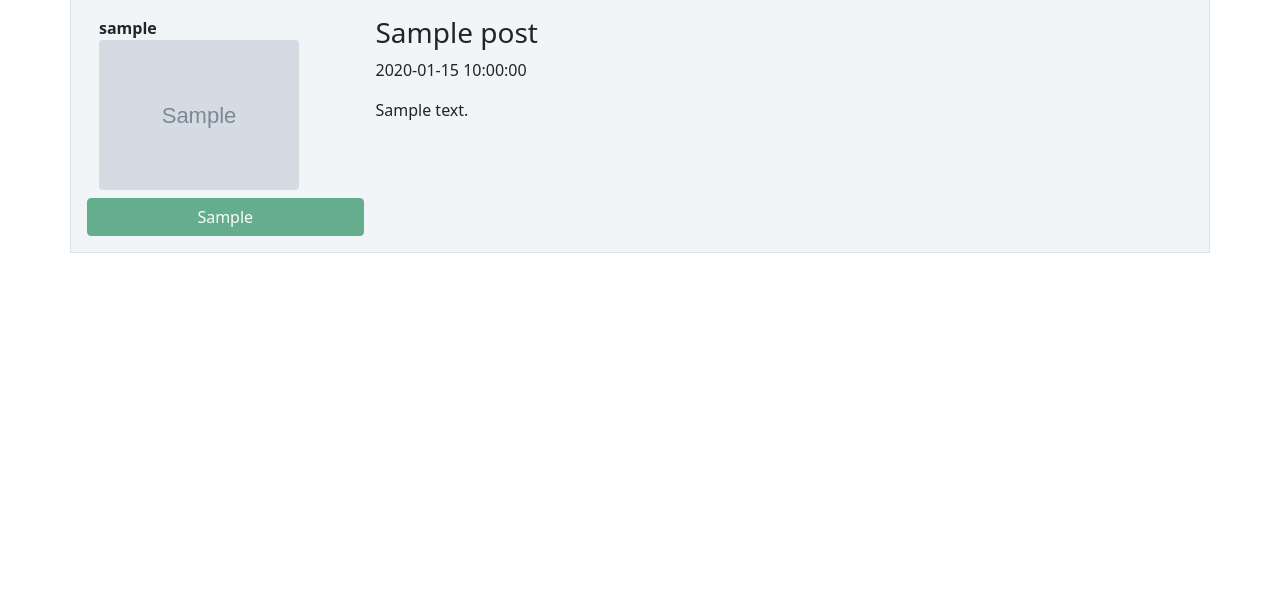
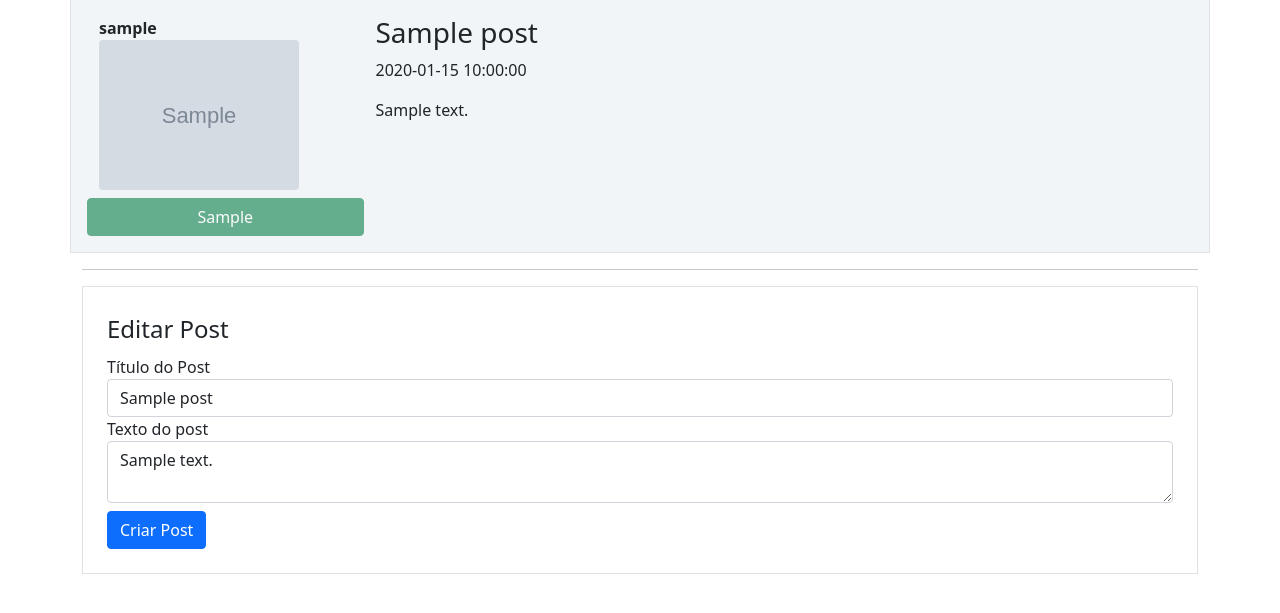
Before and after one commit to incolumepy-cursos/flask-impressionador, a Flask app: page /post/1 in a window 1280 px wide. Shown: the part 81-694 px from the top of the page. Run offline with Flask 2, Linux system fonts and the light colour scheme; a user stored in the database is signed in; tables that the repository leaves empty hold one stand-in row (values such as "Sample post"); grey boxes marked "Sample" are stand-in pictures; some libraries are stand-ins or nearby versions.

Commit message:
Modo de edição Post, configurado

```diff
--- a/jedi/routes.py
+++ b/jedi/routes.py
@@ -154,7 +154,21 @@ def criar_post():
     return render_template('post_criar.html', form=form)
 
 
-@app.route('/post/<post_id>')
+@app.route('/post/<post_id>', methods=['GET', 'POST'])
+@login_required
 def post_view(post_id):
     post = Post.query.get(post_id)
-    return render_template('post.html', post=post)
+    if current_user == post.author:
+        form = FormCriarPost()
+        if request.method == 'GET':
+            form.title.data = post.title
+            form.message.data = post.message
+        elif form.validate_on_submit():
+            post.title = form.title.data
+            post.message = form.message.data
+            database.session.commit()
+            flash('Post atualizado com sucesso!', 'alert-success')
+            return redirect(url_for('index'))
+    else:
+        form = None
+    return render_template('post.html', post=post, form=form)
--- a/jedi/templates/post.html
+++ b/jedi/templates/post.html
@@ -19,4 +19,43 @@
         <p>{{ post.message }}</p>
     </div>
 </div>
+{% if form %}
+<div class="row">
+    <div class="col">
+        <hr />
+        <form method="POST" action="" class="border p-4 mt-2" enctype="multipart/form-data">
+            {{ form.csrf_token }}
+            <legend>Editar Post</legend>
+            <fieldset>
+                <div class="form-group">
+                    {{form.title.label(class="form-control-label")}}
+                    {% if form.title.errors %}
+                    {{form.title(class="form-control is-invalid")}}
+                    <div class="invalid-feedback">
+                        {% for erro in form.title.errors %}
+                        {{ erro }}
+                        {% endfor %}
+                    </div>
+                    {% else %}
+                    {{form.title(class="form-control")}}
+                    {% endif %}
+                </div>
+                <div class="form-group">
+                    {{form.message.label(class="form-control-label")}}
+                    {% if form.message.errors %}
+                    {{form.message(class="form-control is-invalid")}}
+                    <div class="invalid-feedback">
+                        {% for erro in form.message.errors %}
+                        {{ erro }}
+                        {% endfor %}
+                    </div>
+                    {% else %}
+                    {{form.message(class="form-control")}}
+                    {% endif %}
+                </div>
+            </fieldset>
+            {{form.submit(class="btn btn-primary mt-2")}}
+        </form>
+    </div>
+{% endif %}
 {% endblock %}
```
